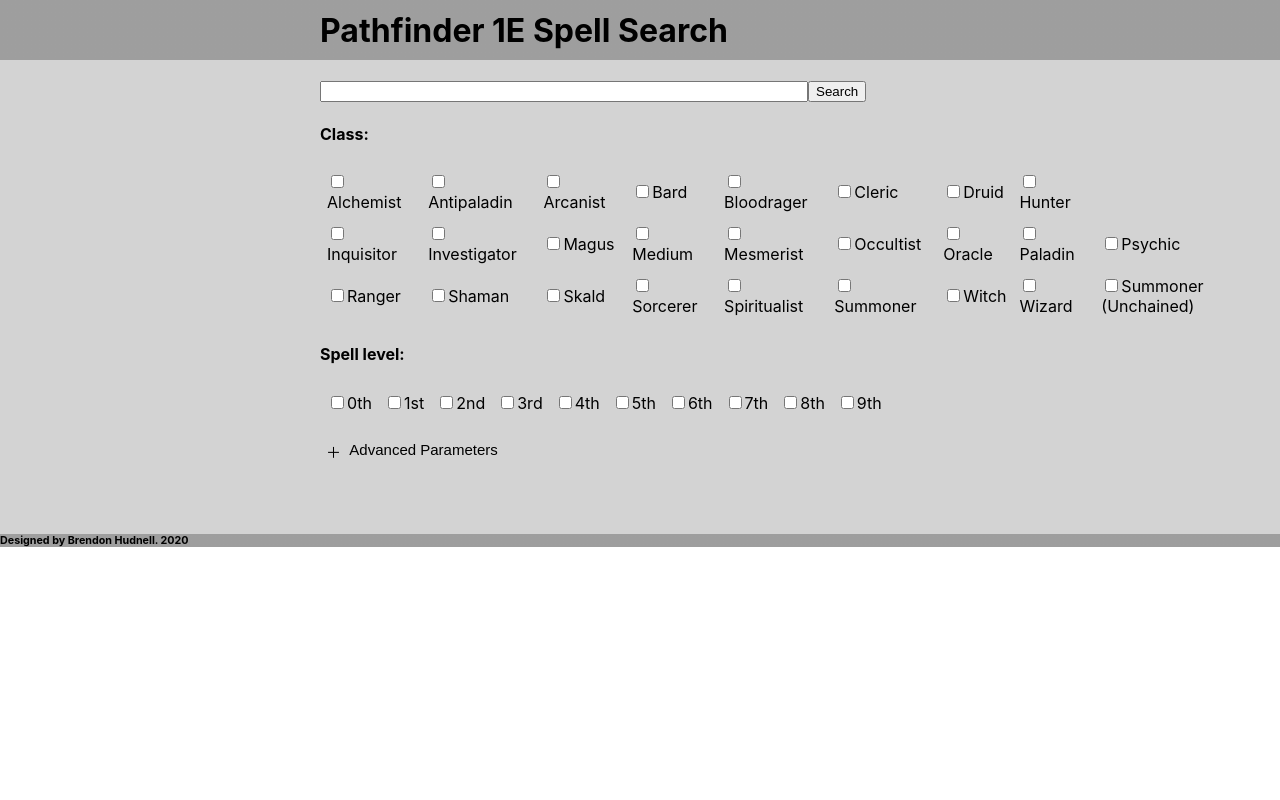
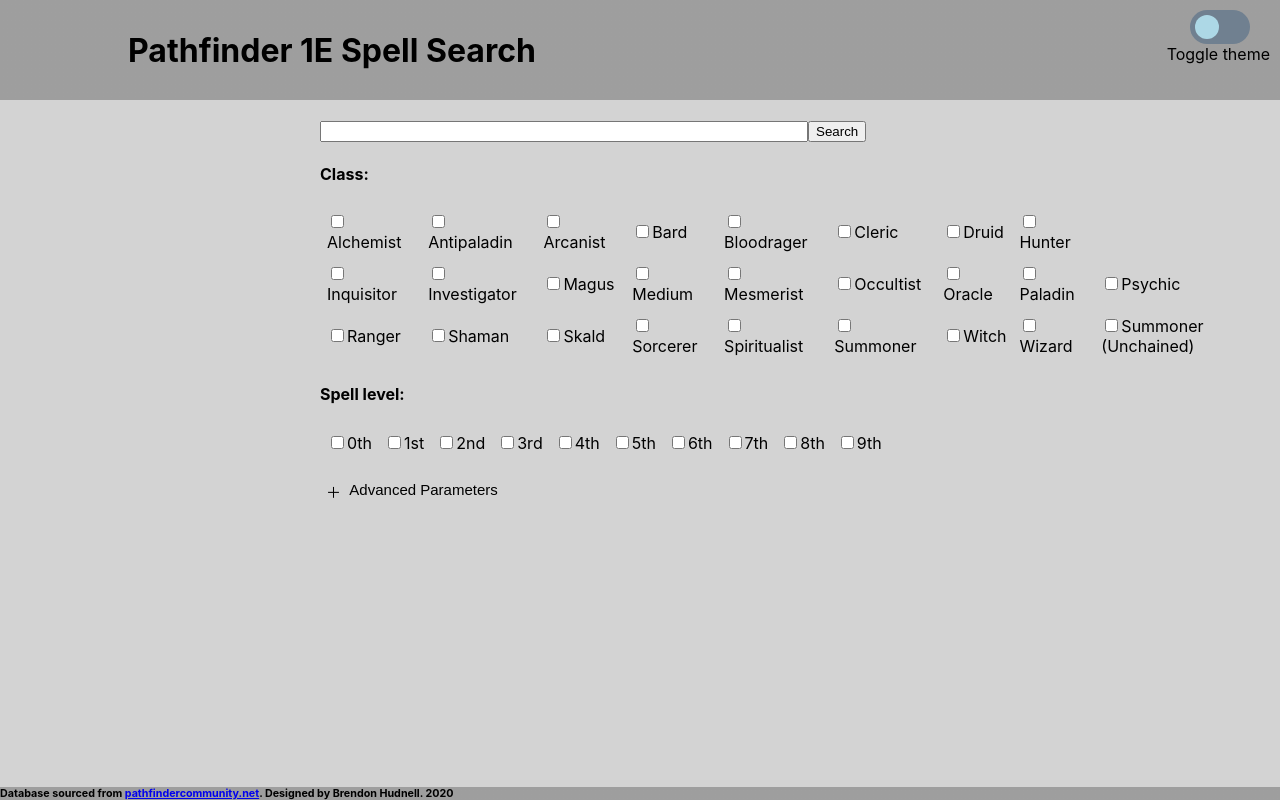
Before and after one commit to bhudnell/pf1-spells, a React (Create React App) app in the folder client/: page / in a window 1280 px wide. Built offline with nearby package versions, Linux system fonts and the light colour scheme.

Commit message:
Added toggle to switch between light/dark themes

```diff
--- a/client/src/App.js
+++ b/client/src/App.js
@@ -3,10 +3,37 @@
 
 import { Main } from './Main';
 
+const changeTheme = () => {
+  if (document.documentElement.hasAttribute('theme')) {
+    document.documentElement.removeAttribute('theme');
+  }
+  else {
+    document.documentElement.setAttribute('theme', 'dark');
+  }
+}
+
 function App() {
   return (
     <div className="App">
-      <Main />
+      <div className="content">
+        <header>
+          <br />
+          <h1>Pathfinder 1E Spell Search</h1>
+          <input type="checkbox" id="themeSwitch" className="themeSwitchInput" onClick={changeTheme} />
+          <label htmlFor="themeSwitch" className="themeSwitchLabel">
+            <span />
+          </label>
+          <span className="themeLabel">Toggle theme</span>
+          <br />
+        </header>
+        <br />
+        <Main />
+      </div>
+      <footer>
+        <h6>
+          Database sourced from <a href="http://home.pathfindercommunity.net/home/databases/spells" target="_blank" rel="noopener noreferrer">pathfindercommunity.net</a>. Designed by Brendon Hudnell. 2020
+        </h6>
+      </footer>
     </div>
   );
 }
--- a/client/src/App.scss
+++ b/client/src/App.scss
@@ -2,17 +2,29 @@
   --mainColor: lightgrey;
 }
 
+:root[theme='dark'] {
+  --mainColor: darkgrey;
+}
+
 .App {
   background: var(--mainColor);
+  display: flex;
+  flex-direction: column;
 }
 
-html > body > #root > div {
-  height: 100%; // todo make it so the footer is at the bottom of the page always. I think the content needs to expand to at least fill the page
+html {
+  height: 100vh;
+}
+
+body,
+#root,
+.App {
+  min-height: 100vh;
 }
 
 header {
   margin: 0;
-  padding: .67em 0 .67em 25%;
+  padding: .67em 0 .67em 10%;
   background:
     linear-gradient(
       to top,
@@ -20,11 +32,6 @@
       rgba(0, 0, 0, 0.25)
     )
     var(--mainColor);
-}
-
-body {
-  display: flex;
-  flex-direction: column;
 }
 
 footer {
@@ -146,3 +153,58 @@
 .active:after {
   content: "\FF0D"; /* Unicode character for "minus" sign (-) */
 }
+
+.themeSwitchInput,
+.themeSwitchLabel {
+	position: absolute;
+    right: 30px;
+    top: 10px;
+}
+
+.themeSwitchInput {
+	opacity: 0;
+}
+
+// slider container
+.themeSwitchLabel {
+	width: 60px;
+	height: 34px;
+	border-radius: 34px;
+	text-align: center;
+	background-color: slateGray;
+
+    // slider circle
+	span {
+		position: absolute;
+		top: calc(100% + 10px);
+		left: 0;
+		width: 100%;
+	}
+
+    span::after {
+		position: absolute;
+		bottom: calc(100% + 15px);
+		left: 5px;
+		width: 24px;
+		height: 24px;
+		content: '';
+		border-radius: 50%;
+		background-color: lightBlue;
+	}
+}
+
+.themeLabel {
+    position: absolute;
+    right: 10px;
+    top: calc(10px + 34px);
+}
+
+.themeSwitchInput:checked ~ .themeSwitchLabel {
+		background-color: lightSlateGray;
+
+	span::after {
+		-webkit-transform: translateX(26px);
+        -ms-transform: translateX(26px);
+        transform: translateX(26px);
+	}
+}
--- a/client/src/Main.js
+++ b/client/src/Main.js
@@ -20,19 +20,9 @@
 
   render() {
     return (
-            <div>
-                <div className="content">
-                    <header>
-                        <h1>Pathfinder 1E Spell Search</h1>
-                    </header>
-                    <br />
+      <div className="main">
         <SearchParametersContainer onUpdate={this.updateTable} />
         <TableContainer tableData={this.state.tableData} />
-                    <div className="push"></div>
-                </div>
-                <footer>
-                    <h6>Designed by Brendon Hudnell. 2020</h6>
-                </footer>
       </div>
     );
   }
```
Lines whose indentation alone changed are shown as unchanged.
